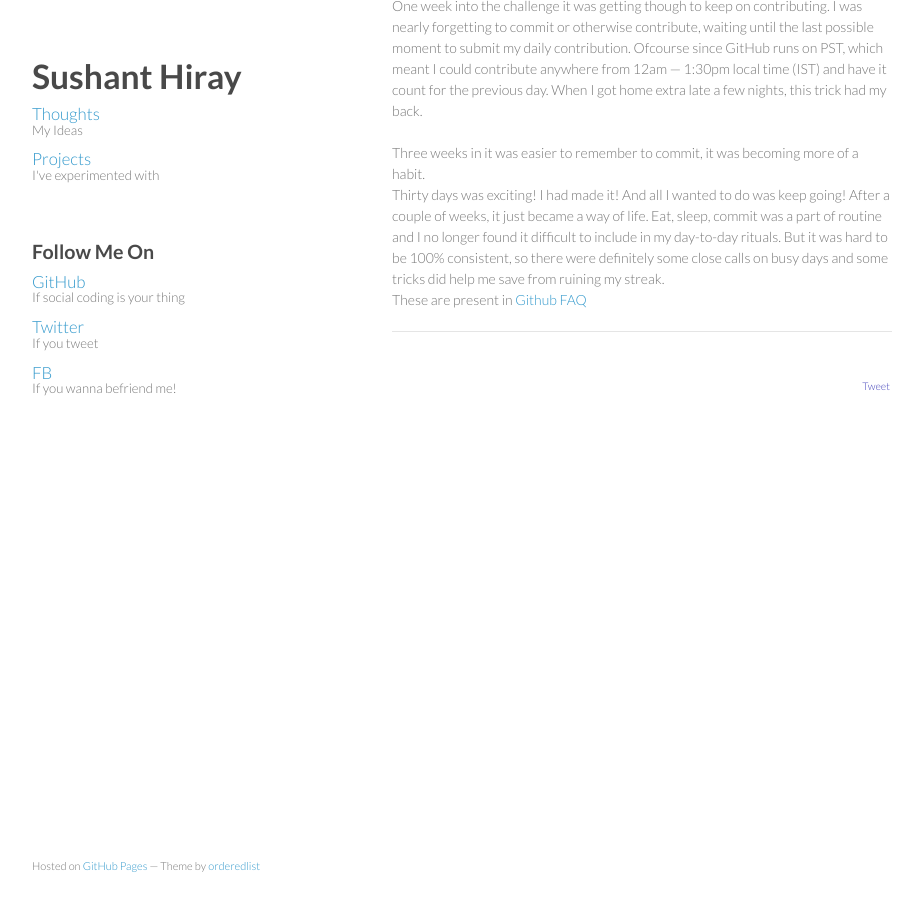
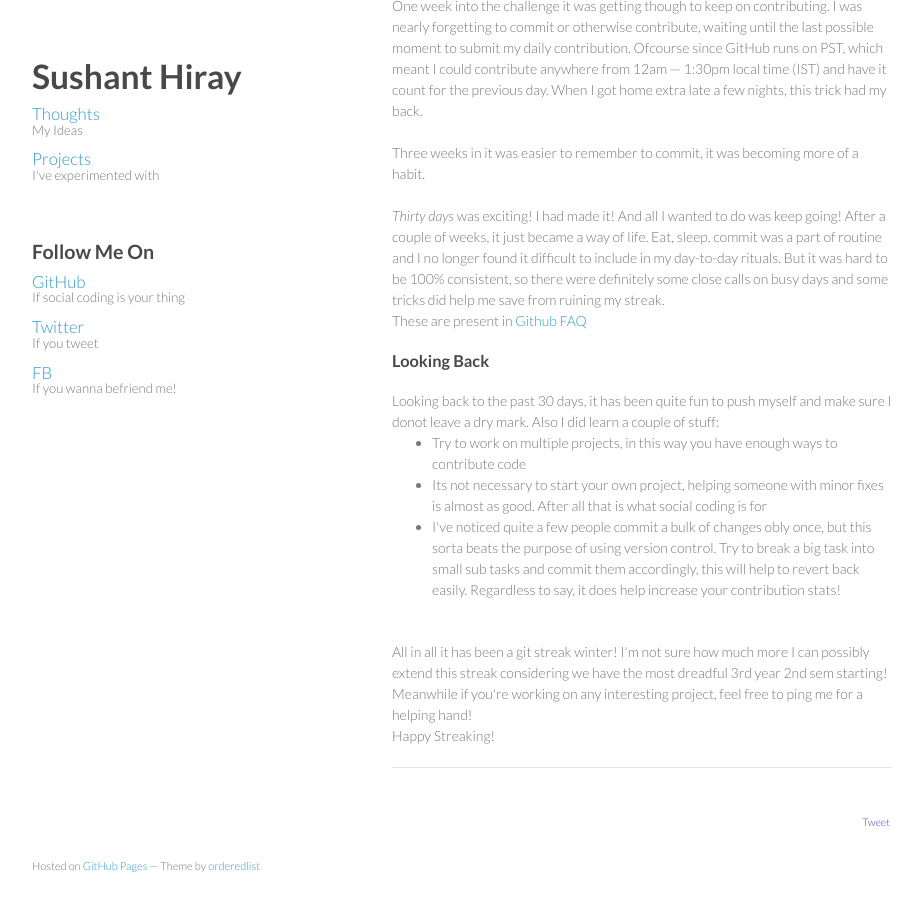
Before and after one commit to sushant-hiray/sushant-hiray.github.io, a Jekyll site: the page built from _posts/2014-1-12-30-days-github-streak.html, in a window 1280 px wide and 900 px high, scrolled down 737 px. Shown: the whole window, without its empty margins (178-1099 px from the left). Built offline with Jekyll 4.4.1, drawn with Linux system fonts in a browser that asks for light colours; nearby versions of some CDN libraries; Markdown is read by kramdown in place of the engine named in the settings; comment, search, counter and statistics services are not loaded; before the commit the page ends 1201 px from its top, so only the background shows below that.

Commit message:
Final draft content-commit streak

```diff
--- a/_posts/2014-1-12-30-days-github-streak.html
+++ b/_posts/2014-1-12-30-days-github-streak.html
@@ -26,5 +26,22 @@ I was nearly forgetting to commit or otherwise contribute, waiting until the las
 <br/>
 Three weeks in it was easier to remember to commit, it was becoming more of a habit.
 <br/>
-<italics>Thirty days</italics> was exciting! I had made it! And all I wanted to do was keep going! After a couple of weeks, it just became a way of life. Eat, sleep, commit was a part of routine and I no longer found it difficult to include in my day-to-day rituals. But it was hard to be 100% consistent, so there were definitely some close calls on busy days and some tricks did help me save from ruining my streak. <br/>
+<br/>
+<i>Thirty days</i> was exciting! I had made it! And all I wanted to do was keep going! After a couple of weeks, it just became a way of life. Eat, sleep, commit was a part of routine and I no longer found it difficult to include in my day-to-day rituals. But it was hard to be 100% consistent, so there were definitely some close calls on busy days and some tricks did help me save from ruining my streak. <br/>
 These are present in <a href="https://help.github.com/articles/why-are-my-contributions-not-showing-up-on-my-profile">Github FAQ</a>
+ <br/>
+ <br/>
+<h3>Looking Back</h3>
+Looking back to the past 30 days, it has been quite fun to push myself and make sure I donot leave a dry mark. Also I did learn a couple of stuff:
+<ul>
+	<li>Try to work on multiple projects, in this way you have enough ways to contribute code </li>
+	<li>Its not necessary to start your own project, helping someone with minor fixes is almost as good. After all that is what social coding is for </li>
+	<li>I've noticed quite a few people commit a bulk of changes obly once, but this sorta beats the purpose of using version control. Try to break a big task into small sub tasks and commit them accordingly, this will help to revert back easily. Regardless to say, it does help increase your contribution stats!
+</ul>
+<br/>
+All in all it has been a git streak winter! I'm not sure how much more I can possibly extend this streak considering we have the most dreadful 3rd year 2nd sem starting!
+<br/>
+Meanwhile if you're working on any interesting project, feel free to ping me for a helping hand!
+<br/>
+Happy Streaking!
+<br/>
```
